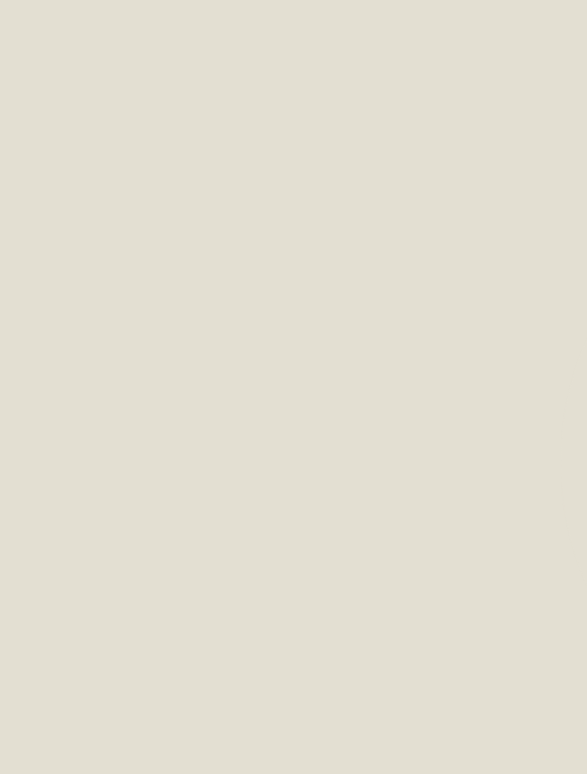
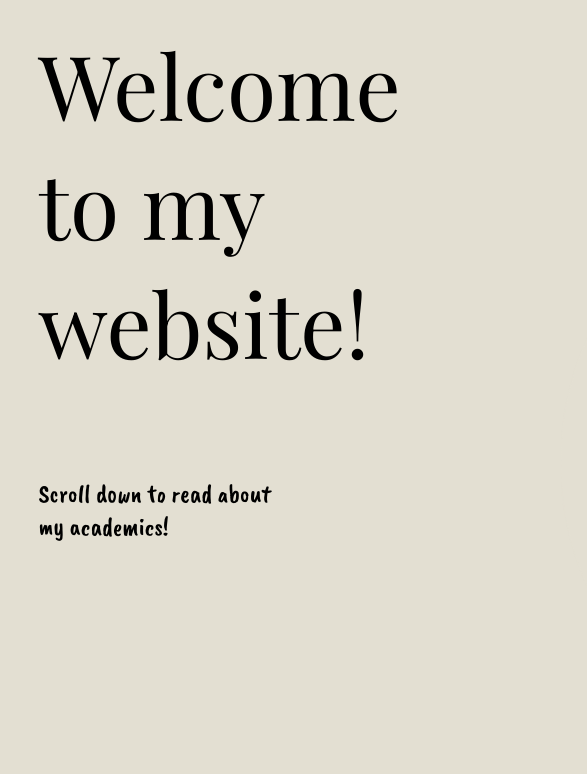
Before and after one commit to willcmc/csshtml, a plain HTML site: page Acad.html in a window 1280 px wide. Shown: the full height of the page, 0-587 px from the left. Drawn offline with nearby package versions, Linux system fonts and the light colour scheme.

Commit message:
Add files via upload

```diff
--- a/Acad.html
+++ b/Acad.html
@@ -5,6 +5,8 @@
 <head>
 	<meta charset="UTF-8">
 	<meta name="viewport" content="width=device-width, initial-scale=1.0"/>
+	<link href="https://fonts.googleapis.com/css?family=Playfair+Display&display=swap" rel="stylesheet">
+	<link href="https://fonts.googleapis.com/css?family=Caveat+Brush&display=swap" rel="stylesheet">
 	<link href="https://fonts.googleapis.com/css?family=Montserrat&display=swap" rel="stylesheet">
 	<link rel="stylesheet" href="menuac.css">
 	<title>Academics - William R. Ebenezaraj</title>
@@ -17,7 +19,17 @@
 		  <a href="About.html"><div></div></a>
 		  <a href="Acad.html"><div></div></a>
 		</div>
-	</div>
+</div>
+
+<div class="maintext">
+	<textbox>
+		Welcome<br/>to my<br/>website!
+	</textbox>
+	<br/>
+	<infobox>
+		Scroll down to read about<br/>my academics!
+	</infobox>
+</div>
 
 <div class="container-1">
 	<div class="content">
--- a/menu.css
+++ b/menu.css
@@ -109,4 +109,15 @@ div.maintext{
 textbox{
   font-family: "Playfair Display";
   font-size: 7vmax;
+  position: relative;
+  top:0;
+  left: 0;
 }
+
+infobox{
+  font-family: "Caveat Brush";
+  font-size: 2vmax;
+  position: relative;
+  top: 12vmin;
+  left:0;
+}
--- a/menuab.css
+++ b/menuab.css
@@ -97,7 +97,7 @@ a:hover div, a:active div{
 div.footer{
     background-color: #e3dfd2;
     background-size: cover;
-    padding: 5vh;
+    padding-top: 15vh;
     border-top-color: #585247;
     color: black;
     border-top: 10px;
@@ -189,12 +189,23 @@ p{
 }
 
 div.maintext{
-    position: absolute;
+    position: fixed;
     top: 3vh;
     left: 3vw;
 }
 
- textbox{
-   font-family: "Playfair Display";
-   font-size: 7vmax;
+textbox{
+  font-family: "Playfair Display";
+  font-size: 7vmax;
+  position: relative;
+  top:0;
+  left: 0;
 }
+
+infobox{
+  font-family: "Caveat Brush";
+  font-size: 2vmax;
+  position: relative;
+  top: 12vmin;
+  left:0;
+}
--- a/menuac.css
+++ b/menuac.css
@@ -4,6 +4,8 @@ body,html{
     height:100%;
     background:#e3dfd2;
     overflow-x: hidden;
+    perspective: 1px;
+    transform-style: preserve-3d;
 }
 
 div.box{background:#e3dfd2; size: cover;}
@@ -148,3 +150,25 @@ td{
     border-bottom: 1px solid #cccccc;
     background-color: azure;
 }
+
+div.maintext{
+  position: absolute;
+  top: 3vh;
+  left: 3vw;
+}
+
+textbox{
+  font-family: "Playfair Display";
+  font-size: 7vmax;
+  position: relative;
+  top:0;
+  left: 0;
+}
+
+infobox{
+  font-family: "Caveat Brush";
+  font-size: 2vmax;
+  position: relative;
+  top: 12vmin;
+  left:0;
+}
--- a/menucon.css
+++ b/menucon.css
@@ -108,3 +108,25 @@ body,html{
       position: relative;
       top: 10vh;
   }
+
+div.maintext{
+  position: absolute;
+  top: 3vh;
+  left: 3vw;
+}
+
+textbox{
+  font-family: "Playfair Display";
+  font-size: 7vmax;
+  position: relative;
+  top:0;
+  left: 0;
+}
+
+infobox{
+  font-family: "Caveat Brush";
+  font-size: 2vmax;
+  position: relative;
+  top: 12vmin;
+  left:0;
+}
```
Also changed, not shown: About.html (+9 -4 lines), contact.html (+8 -2 lines), index.html (line endings or trailing spaces).
